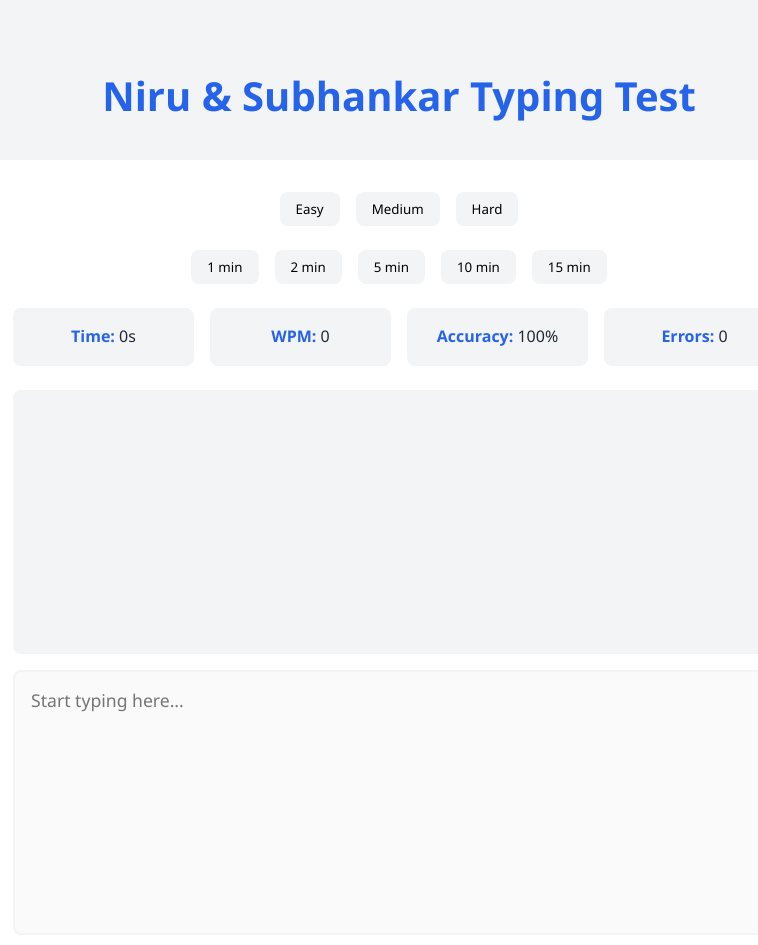
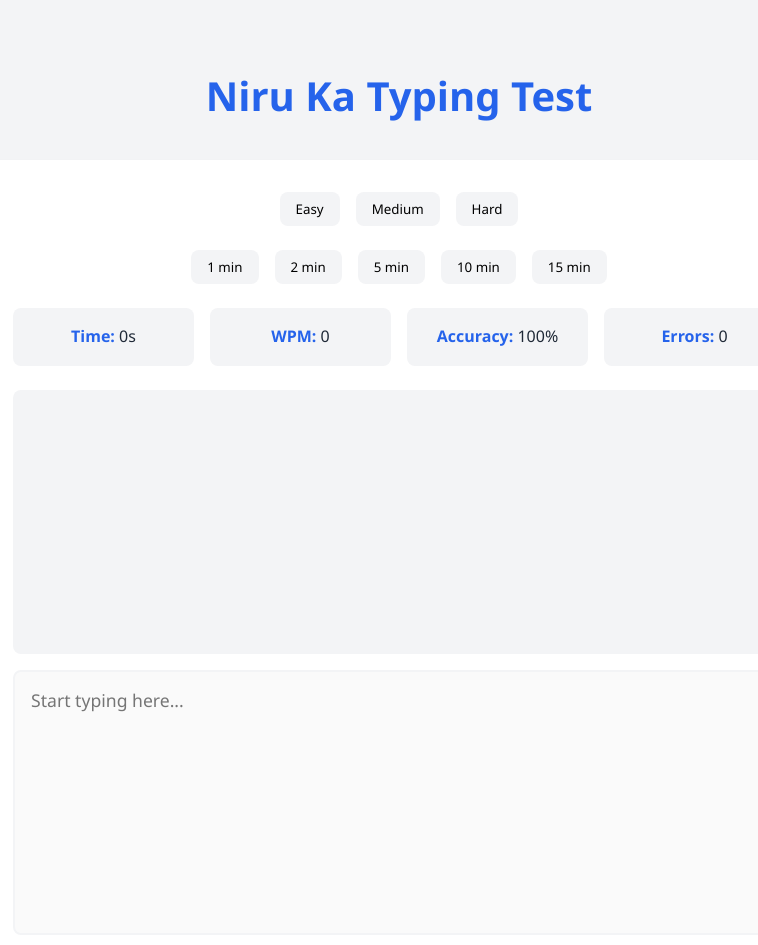
Before and after one commit to uttammanna/NiruBhai, a plain HTML site: page index.html in a window 1280 px wide. Shown: the top 945 px of the page, without its empty margins (241-999 px from the left). Drawn offline with Linux system fonts and the light colour scheme.

Commit message:
Update index.html

```diff
--- a/index.html
+++ b/index.html
@@ -8,7 +8,7 @@
 </head>
 <body>
     <div class="container">
-        <h1> Niru & Subhankar Typing Test</h1>
+        <h1> Niru Ka Typing Test</h1>
 
         <div class="test-container">
             <div class="difficulty-selector">
```
